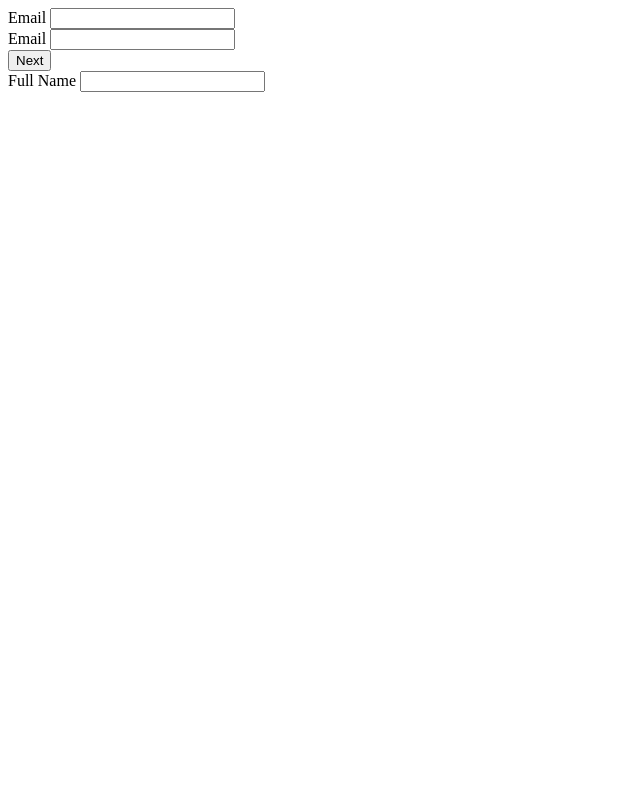
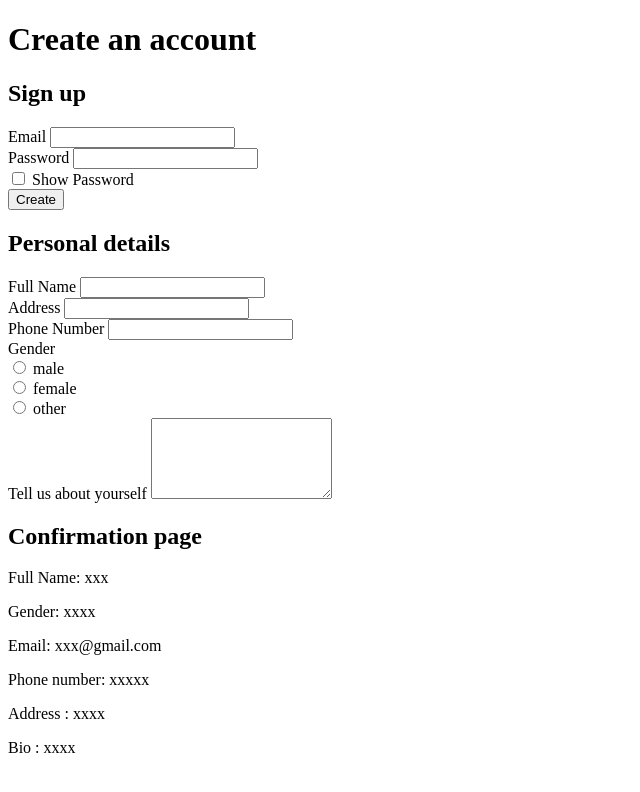
Before and after one commit to siddhantshrestha/Multi-step-form, a plain HTML site: page index.html in a window 1280 px wide. Shown: the whole page, without its empty margins (0-640 px from the left). Drawn offline with Linux system fonts and the light colour scheme.

Commit message:
html added

```diff
--- a/index.html
+++ b/index.html
@@ -7,28 +7,89 @@
     <title>Document</title>
   </head>
   <body>
+    <div class="hero">
+      <h1>Create an account</h1>
       <form data-multi-step>
         <div class="form-card" data-step>
+          <h2>Sign up</h2>
           <div class="form-group">
             <label for="email">Email</label>
             <input type="email" name="email" id="email" />
           </div>
           <div class="form-group">
-          <label for="email">Email</label>
-          <input type="email" name="email" id="email" />
+            <label for="password">Password</label>
+            <input type="password" visibility name="password" id="password" />
+            <br />
+            <input type="checkbox" id="toggleVisibility" />
+            <label for="toggleVisibility">Show Password</label>
           </div>
-        <button type="button">Next</button>
+          <button type="button">Create</button>
         </div>
         <div class="form-card" data-step>
+          <h2>Personal details</h2>
           <div class="form-group">
             <label for="fullname">Full Name</label>
             <input type="text" name="fullname" id="fullname" />
           </div>
           <div class="form-group">
-
+            <label for="address">Address</label>
+            <input type="text" name="address" id="address" />
+          </div>
+          <div class="form-group">
+            <label for="phonenumber">Phone Number</label>
+            <input
+              type="text"
+              inputmode="numeric"
+              pattern="[0-9]+"
+              name="phonenumber"
+              id="phonenumber"
+            />
+          </div>
+          <div class="radio-btn-group">
+            <label for="gender">Gender</label>
+            <div class="form-group">
+              <input type="radio" name="male" id="gender-male" />
+              <label for="male">male</label>
+            </div>
+            <div class="form-group">
+              <input type="radio" name="female" id="gender-female" />
+              <label for="female">female</label>
+            </div>
+            <div class="form-group">
+              <input type="radio" name="other" id="gender-other" />
+              <label for="other">other</label>
             </div>
           </div>
-      <div class="form-card" data-step></div>
+          <div class="form-group">
+            <label for="description">Tell us about yourself</label>
+            <textarea name="description" id="description" rows="5" cols="20">
+            </textarea>
+          </div>
+        </div>
+        <div class="form-card" data-step>
+          <h2>Confirmation page</h2>
+          <div class="form-detail">
+            <div class="form-group-detail">
+              <p>Full Name: xxx</p>
+            </div>
+            <div class="form-group-detail">
+              <p>Gender: xxxx</p>
+            </div>
+            <div class="form-group-detail">
+              <p>Email: xxx@gmail.com</p>
+            </div>
+            <div class="form-group-detail">
+              <p>Phone number: xxxxx</p>
+            </div>
+            <div class="form-group-detail">
+              <p>Address : xxxx</p>
+            </div>
+            <div class="form-group-detail">
+              <p>Bio : xxxx</p>
+            </div>
+          </div>
+        </div>
       </form>
+    </div>
   </body>
 </html>
```
Lines whose indentation alone changed are shown as unchanged.
